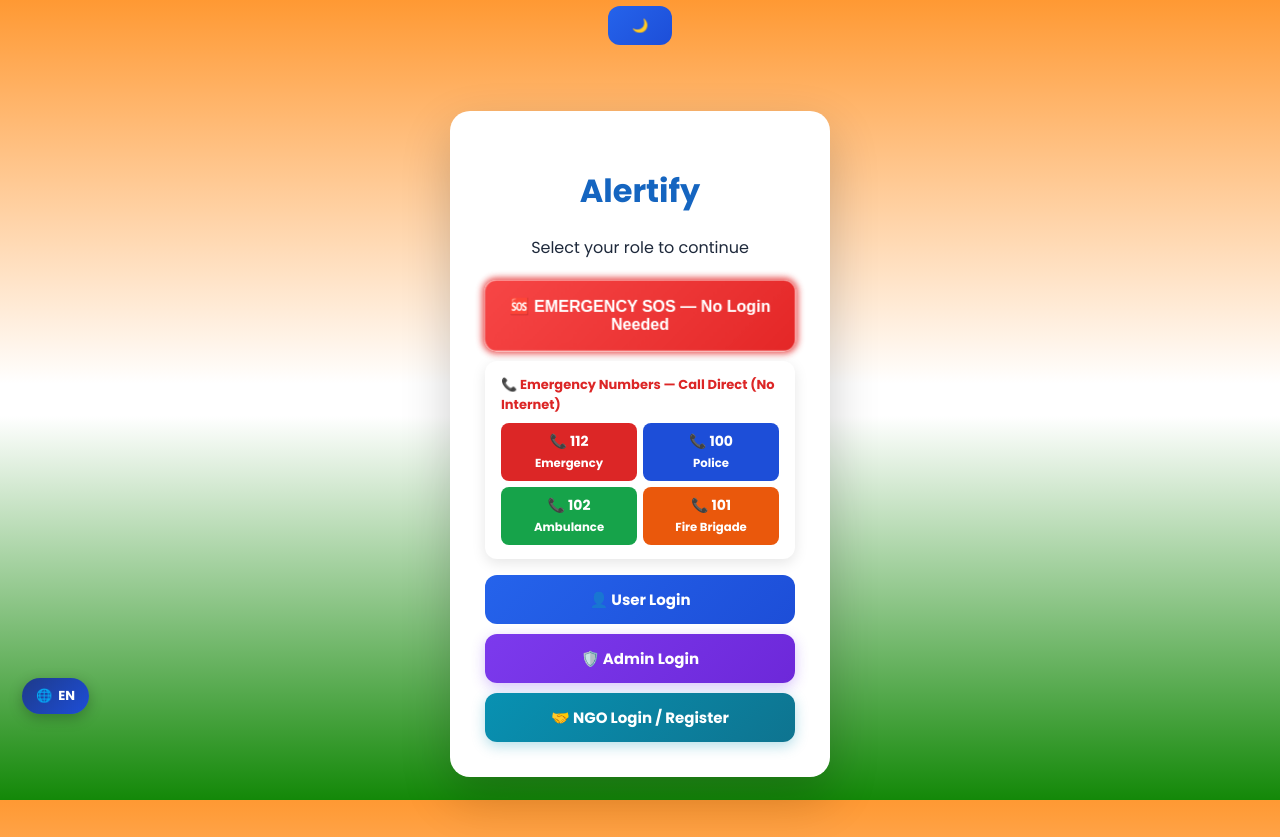
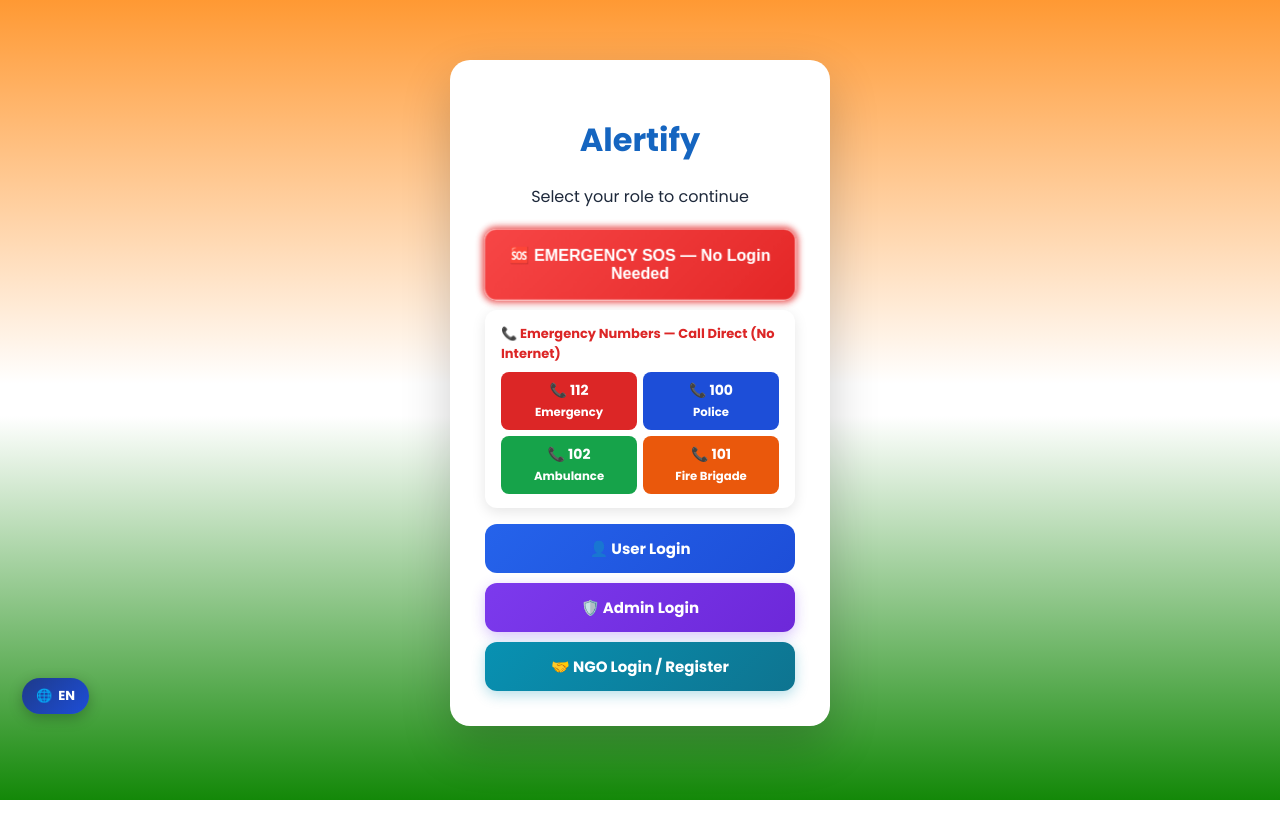
Before and after one commit to Blackpanther272/Alertify, a plain HTML site: page Fronted/index.html in a window 1280 px wide. After the commit the page ends 800 px from the top, so only its background shows below. Drawn offline with Linux system fonts and the light colour scheme.

Commit message:
Update index.html

```diff
--- a/Fronted/index.html
+++ b/Fronted/index.html
@@ -12,8 +12,8 @@
 <meta name="mobile-web-app-capable" content="yes">
 </head>
 <body>
-<!-- 🌐 Global Floating Theme Toggle Button -->
-<button id="themeToggle" class="global-theme-btn" title="Toggle Theme">🌙</button>
+
+
   <!-- File Complaint Popup -->
   <div class="popup-overlay" id="complaintPopup">
     <div class="popup-box" style="position:relative;">
@@ -498,7 +498,7 @@
 <!-- <script src="https://cdn.jsdelivr.net/npm/eruda"></script>
 <script>eruda.init();</script> -->
 
-<script src="theme.js"></script>
+
 <script src="script.js"></script>
 <script src="i18n.js"></script>
 </body>
```
